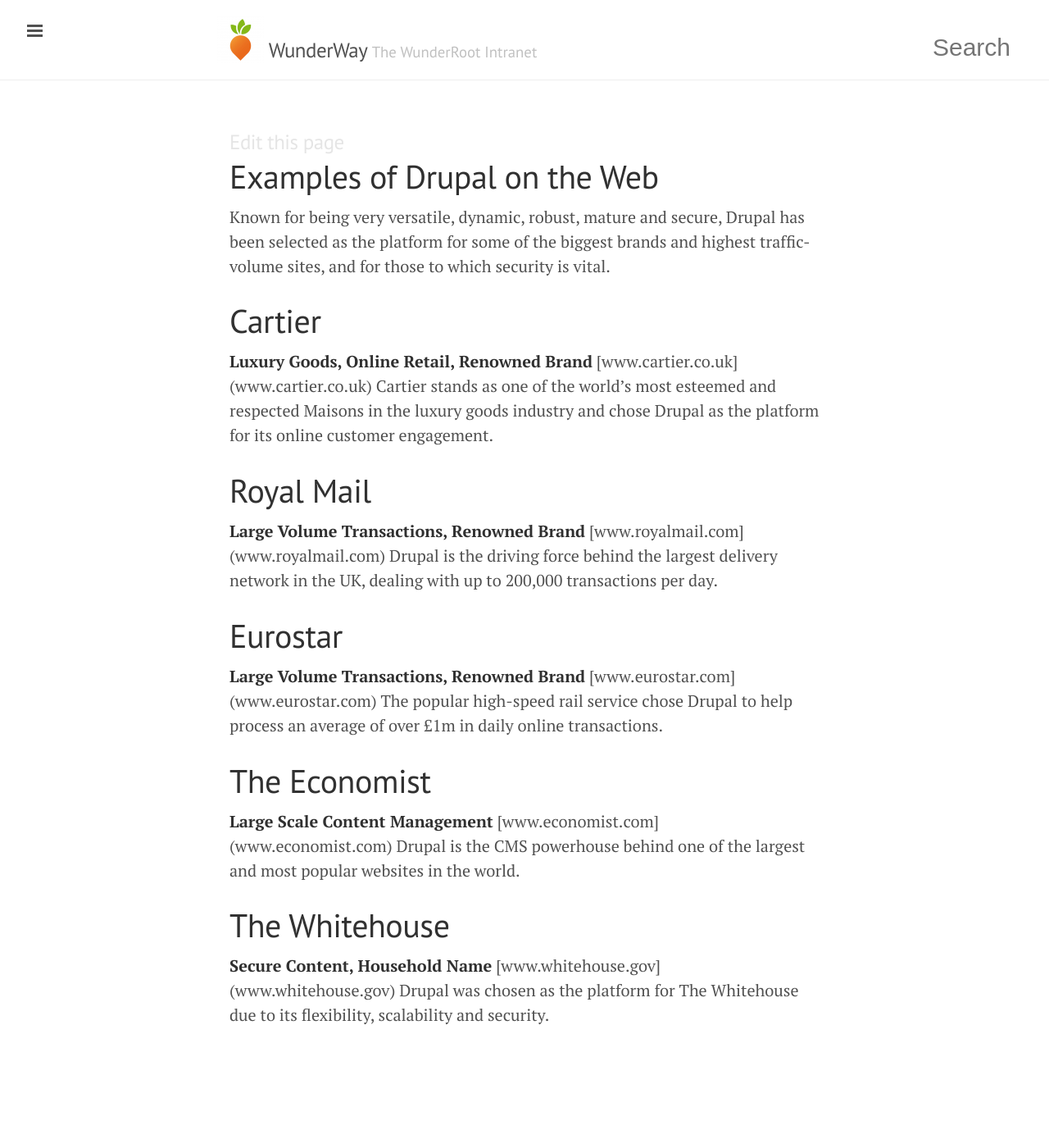
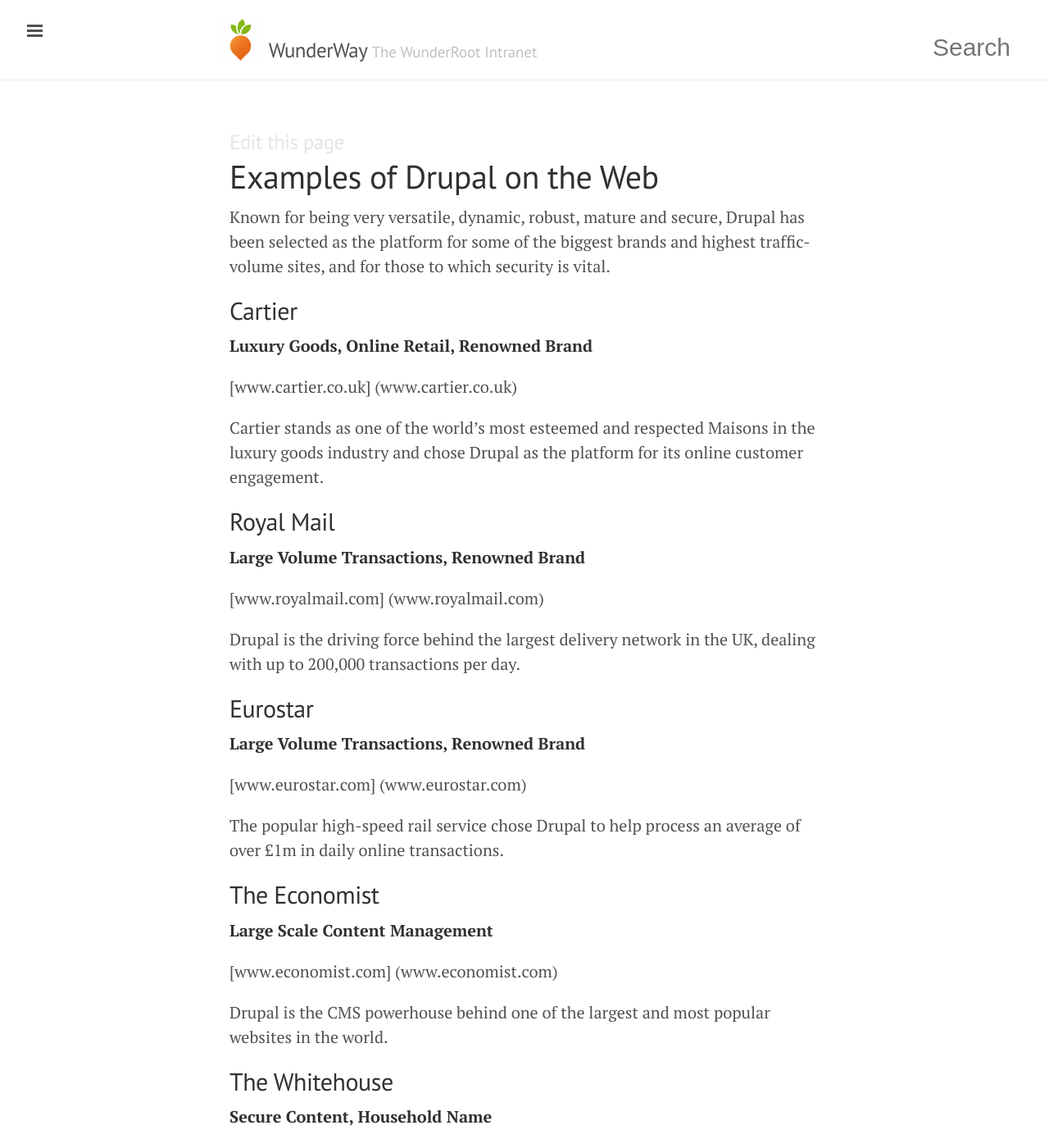
Before and after one commit to tormi/WunderWay, a Jekyll site: the page built from workwithus/examples-of-drupal-on-the-web.md, in a window 1280 px wide and 1400 px high. Shown: the whole window at 82% size. Built offline with Jekyll 4.4.1, drawn with Linux system fonts in a browser that asks for light colours; nearby versions of some CDN libraries; Markdown is read by kramdown in place of the engine named in the settings; some of the changed text lies outside the part shown.

Commit message:
list styling

```diff
--- a/workwithus/examples-of-drupal-on-the-web.md
+++ b/workwithus/examples-of-drupal-on-the-web.md
@@ -8,27 +8,37 @@
 
 Known for being very versatile, dynamic, robust, mature and secure, Drupal has been selected as the platform for some of the biggest brands and highest traffic-volume sites, and for those to which security is vital.
 
-# Cartier
+## Cartier
 **Luxury Goods, Online Retail, Renowned Brand**
+
 [www.cartier.co.uk] (www.cartier.co.uk)
+
 Cartier stands as one of the world’s most esteemed and respected Maisons in the luxury goods industry and chose Drupal as the platform for its online customer engagement.
 
-# Royal Mail
+## Royal Mail
 **Large Volume Transactions, Renowned Brand**
+
 [www.royalmail.com] (www.royalmail.com)
+
 Drupal is the driving force behind the largest delivery network in the UK, dealing with up to 200,000 transactions per day.
 
-# Eurostar
+## Eurostar
 **Large Volume Transactions, Renowned Brand**
+
 [www.eurostar.com] (www.eurostar.com)
+
 The popular high-speed rail service chose Drupal to help process an average of over £1m in daily online transactions.
 
-# The Economist
+## The Economist
 **Large Scale Content Management**
+
 [www.economist.com] (www.economist.com)
+
 Drupal is the CMS powerhouse behind one of the largest and most popular websites in the world.
 
-# The Whitehouse
+## The Whitehouse
 **Secure Content, Household Name**
+
 [www.whitehouse.gov] (www.whitehouse.gov)
+
 Drupal was chosen as the platform for The Whitehouse due to its flexibility, scalability and security.
```
